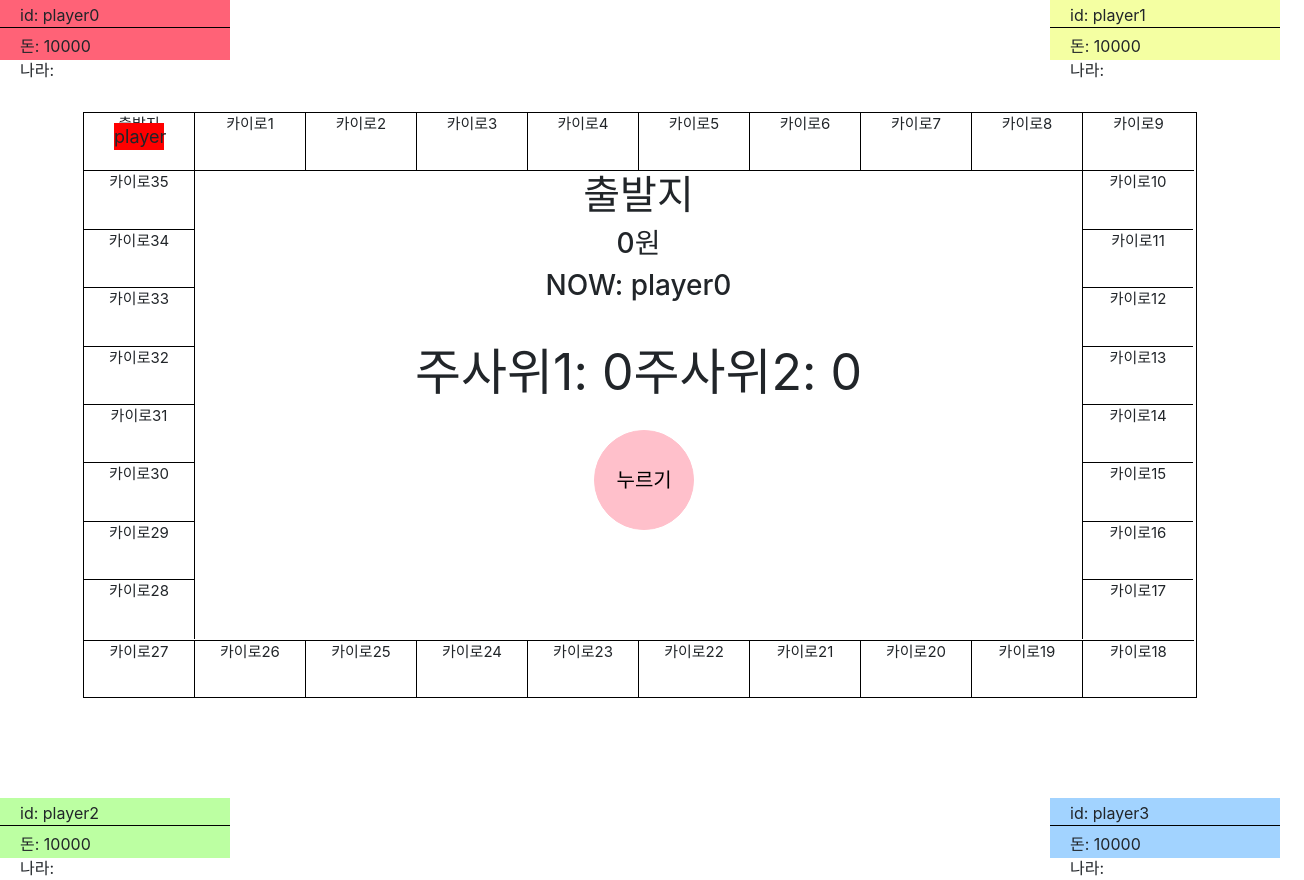
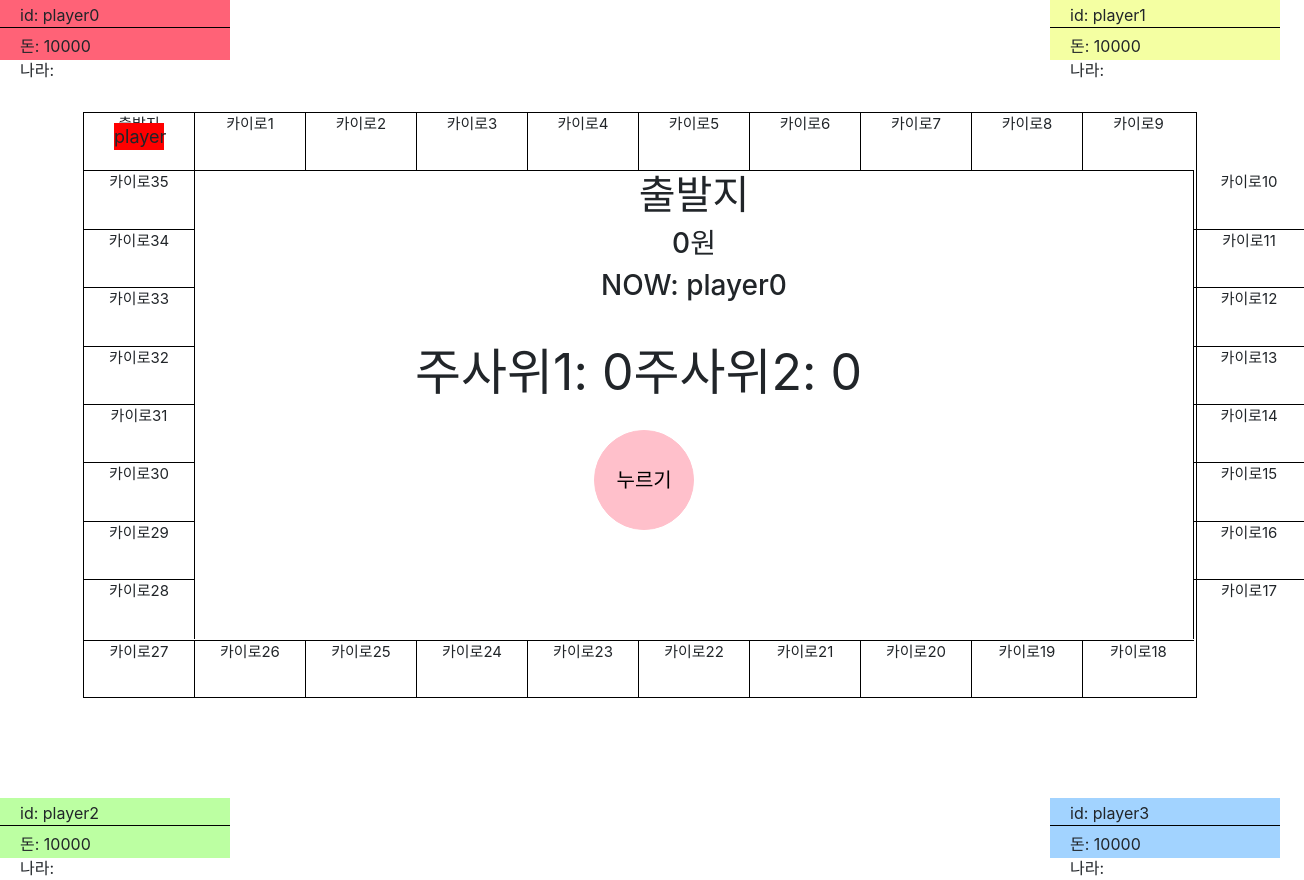
Before and after one commit to 2018os/bluemarble, a React (Create React App) app: page / in a window 1280 px wide. Shown: the whole page, 1304 px wide, since content can reach past the window. Built offline with nearby package versions, Linux system fonts and the light colour scheme.

Commit message:
Update CountryInfo.scss

```diff
--- a/src/components/country/CountryInfo.scss
+++ b/src/components/country/CountryInfo.scss
@@ -1,6 +1,6 @@
 .countryInfo {
     float: left;
-    width: 887px;
+    width: 998px;
     height: 130px;
 
     h1, h3 {
```
